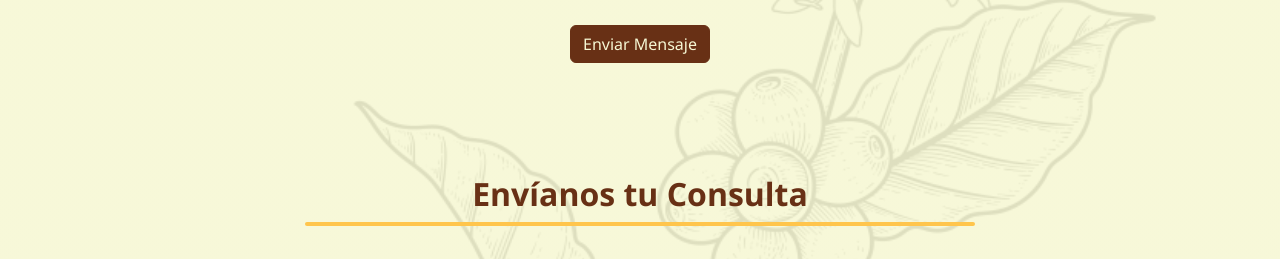
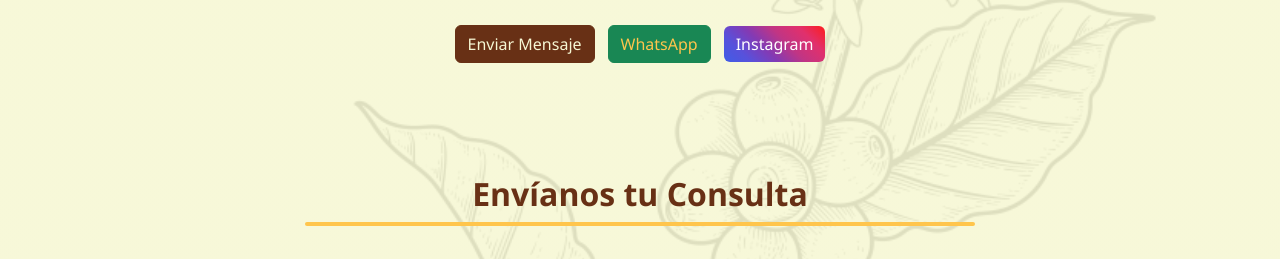
Before and after one commit to RaulAlvarezV/el-cafe-hnos, a plain HTML site: page contacto.html in a window 1280 px wide. Shown: the part 495-754 px from the top of the page. Drawn offline with nearby package versions, Linux system fonts and the light colour scheme.

Commit message:
botones de contato

```diff
--- a/contacto.html
+++ b/contacto.html
@@ -47,7 +47,9 @@
       <img src="./assets/img/El café Hermanos LOGO.png" alt="El Café Hermanos" class="hero-logo fade-in logo-animation">
       <h2 class="fade-in hero-title section-title">Contáctanos</h2>
       <p class="fade-in section-paragraph">
-        <a href="#formulario" class="btn btn-primary hero-btn">Enviar Mensaje</a>
+        <a href="#formulario" class="btn btn-primary hero-btn me-2">Enviar Mensaje</a>
+        <a href="https://wa.me/5492612131492" target="_blank" class="btn btn-success hero-btn me-2">WhatsApp</a>
+        <a href="https://www.instagram.com/direct/t/elcafehermanos" target="_blank" class="btn btn-instagram hero-btn">Instagram</a>
       </p>
     </div>
   </section>
--- a/css/styles.css
+++ b/css/styles.css
@@ -20,6 +20,17 @@ a, .nav-link, .btn, .btn-outline-primary {
 }
 a:hover, .nav-link:hover, .btn:hover, .btn-outline-primary:hover {
   color: rgb(255, 180.4748603352, 25) !important;
+}
+
+.btn-instagram {
+  background: linear-gradient(45deg, #405DE6, #5851DB, #833AB4, #C13584, #E1306C, #FD1D1D) !important;
+  border: none !important;
+  color: white !important;
+  transition: opacity 0.3s ease !important;
+}
+.btn-instagram:hover {
+  opacity: 0.9 !important;
+  color: white !important;
 }
 
 .navbar {
```
